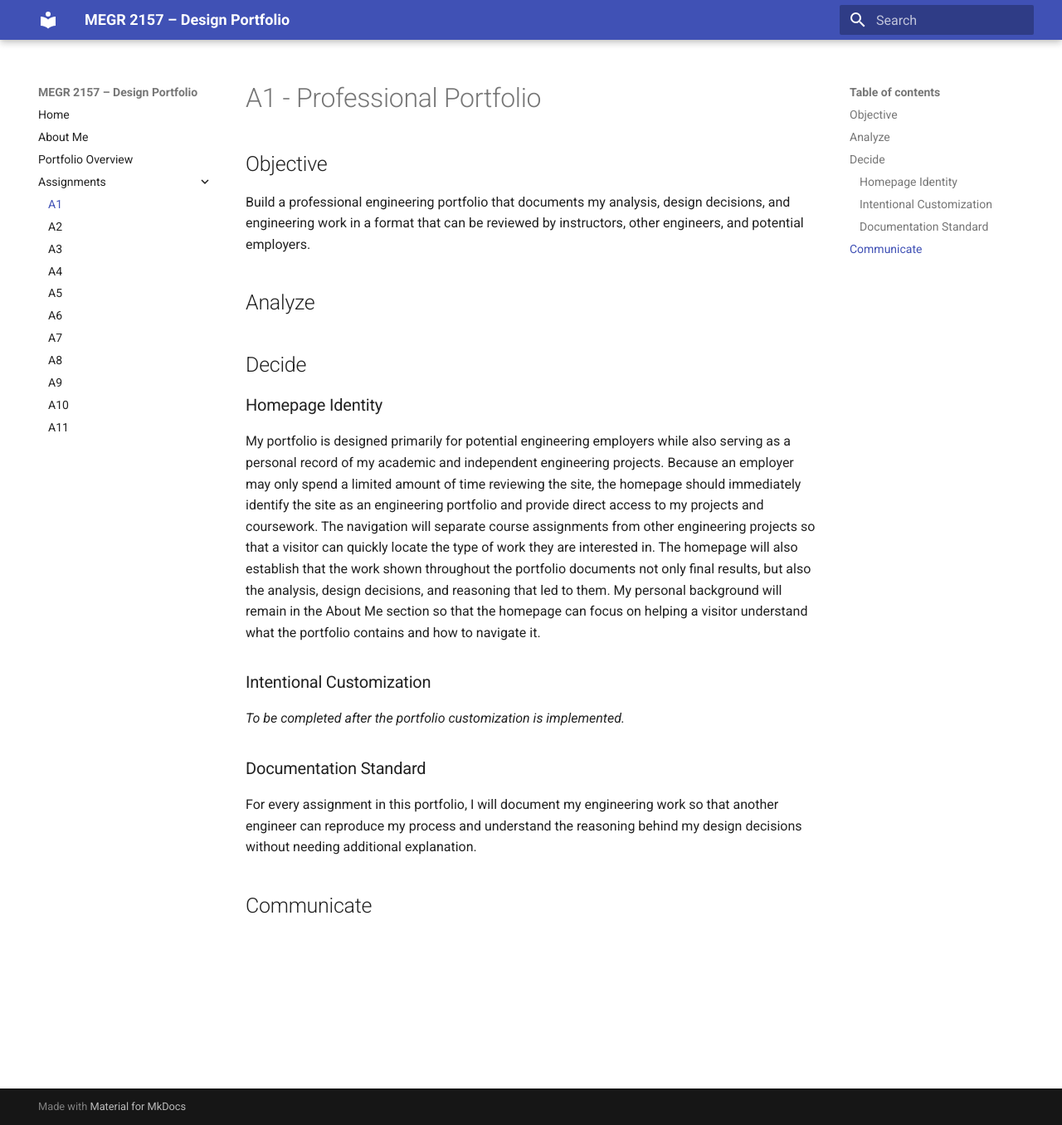
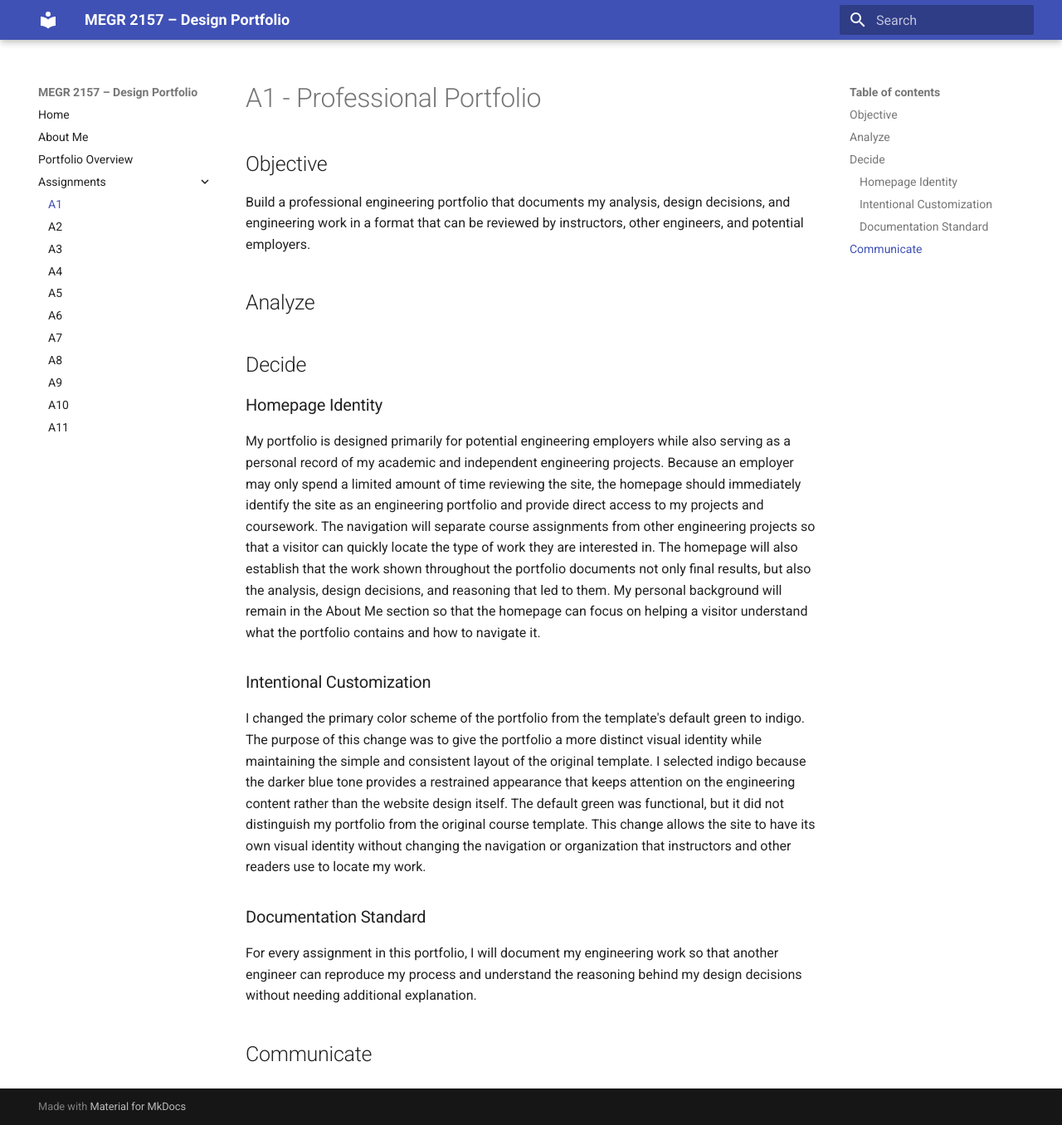
Before and after one commit to AcGallo/Florencondia-MEGR-2157-Portfolio, an MkDocs documentation site: the page built from docs/assignments/A01/index.md, in a window 1280 px wide and 1356 px high. Shown: the whole window at 83% size. Built offline with MkDocs 1.6.1 and Material for MkDocs 9.7.7, drawn with Linux system fonts in a browser that asks for light colours.

Commit message:
Update index.md

```diff
--- a/docs/assignments/A01/index.md
+++ b/docs/assignments/A01/index.md
@@ -15,7 +15,7 @@ My portfolio is designed primarily for potential engineering employers while als
 
 ### Intentional Customization
 
-*To be completed after the portfolio customization is implemented.*
+I changed the primary color scheme of the portfolio from the template's default green to indigo. The purpose of this change was to give the portfolio a more distinct visual identity while maintaining the simple and consistent layout of the original template. I selected indigo because the darker blue tone provides a restrained appearance that keeps attention on the engineering content rather than the website design itself. The default green was functional, but it did not distinguish my portfolio from the original course template. This change allows the site to have its own visual identity without changing the navigation or organization that instructors and other readers use to locate my work.
 
 ### Documentation Standard
 
```
